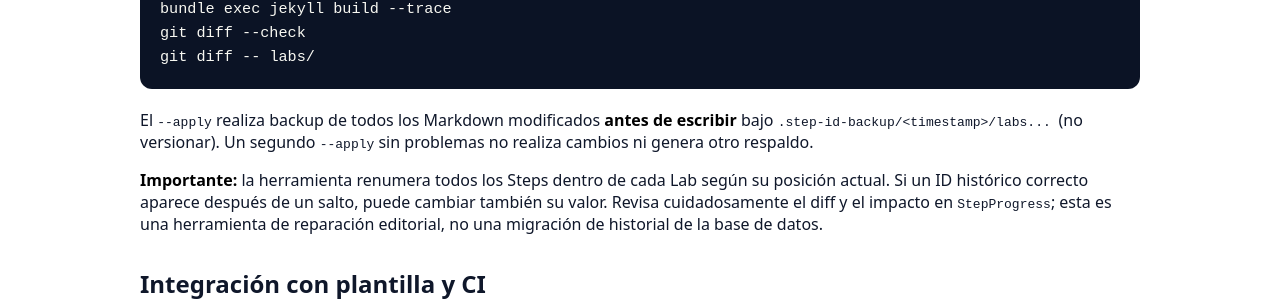
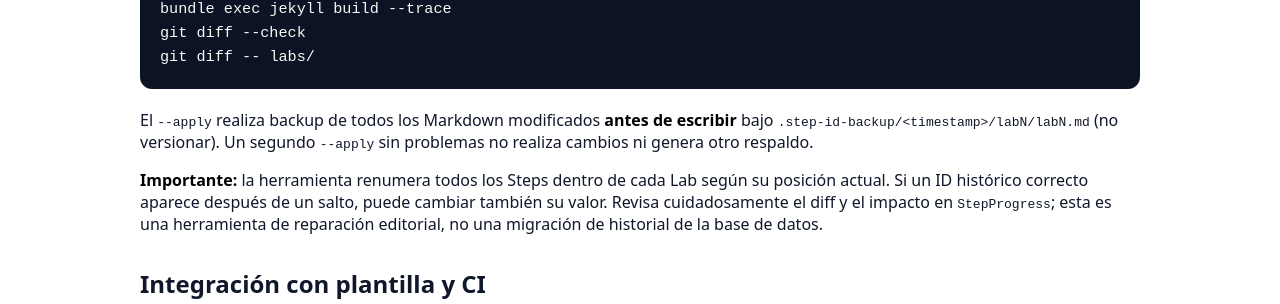
Before and after one commit to jorgepas12/webpagesrepo, a Jekyll site: the page built from docs/STEP-ID-REPAIR.md, in a window 1280 px wide. Shown: the part 1179-1483 px from the top of the page. Built offline with Jekyll 4.4.1, drawn with Linux system fonts in a browser that asks for light colours; our own code applies the rules of GitHub Pages for plain Markdown files.

Commit message:
docs: precisar ruta de respaldos por Lab (#35)

````diff
--- a/docs/STEP-ID-REPAIR.md
+++ b/docs/STEP-ID-REPAIR.md
@@ -40,7 +40,7 @@ git diff --check
 git diff -- labs/
 ```
 
-El `--apply` realiza backup de todos los Markdown modificados **antes de escribir** bajo `.step-id-backup/<timestamp>/labs... ` (no versionar). Un segundo `--apply` sin problemas no realiza cambios ni genera otro respaldo.
+El `--apply` realiza backup de todos los Markdown modificados **antes de escribir** bajo `.step-id-backup/<timestamp>/labN/labN.md` (no versionar). Un segundo `--apply` sin problemas no realiza cambios ni genera otro respaldo.
 
 **Importante:** la herramienta renumera todos los Steps dentro de cada Lab según su posición actual. Si un ID histórico correcto aparece después de un salto, puede cambiar también su valor. Revisa cuidadosamente el diff y el impacto en `StepProgress`; esta es una herramienta de reparación editorial, no una migración de historial de la base de datos.
 
````
